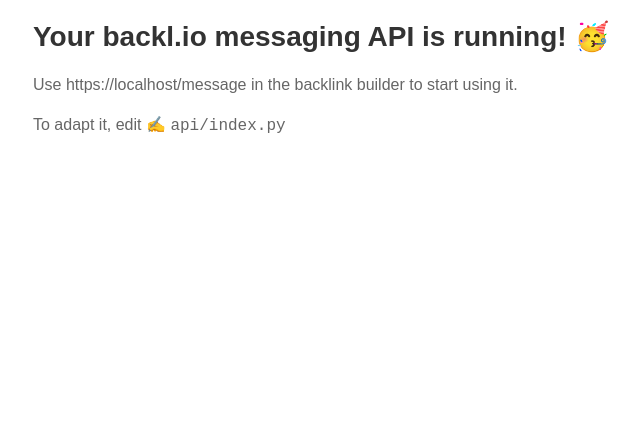
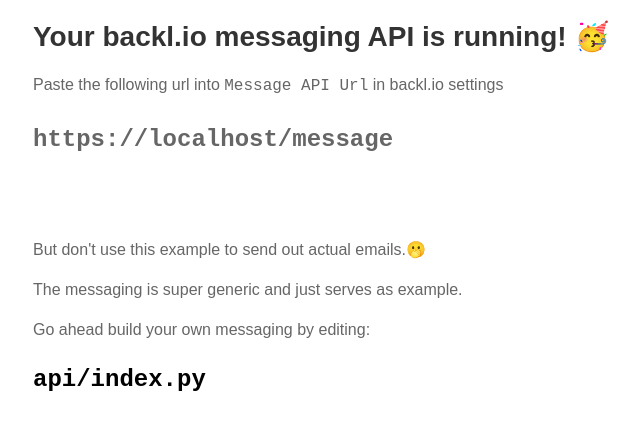
Before and after one commit to philippkeller/backl-messaging-example-python, a plain HTML site: page index.html in a window 1280 px wide. Shown: the whole page, without its empty margins (207-847 px from the left). Drawn offline with Linux system fonts and the light colour scheme.

Commit message:
more explanation/styling to ease onboarding

```diff
--- a/index.html
+++ b/index.html
@@ -23,12 +23,26 @@ p {
     margin-bottom: 10px;
 }
 
+.codify {
+     font-family: 'Courier New', Courier, monospace;
+     font-size:x-large;
+     font-weight: 800;
+}
+
 </style>
 
 <body class="container">
 <h4>Your backl.io messaging API is running! 🥳</h4>
-<p>Use https://<span id="servername"></span>/message in the backlink builder to start using it.</p>
-<p>To adapt it, edit ✍️ <code>api/index.py</code></p>
+<p>Paste the following url into <code>Message API Url</code> in backl.io settings</p>
+<p class="codify">
+https://<span id="servername"></span>/message
+</p>
+<p style="margin-top: 5em">
+  But don't use this example to send out actual emails.🫢 </p>
+  <p>The messaging is super generic and just serves as example.
+</p>
+<p>Go ahead build your own messaging by editing:</p>
+<pre class="codify">api/index.py</code></pre>
 <script>
   document.addEventListener("DOMContentLoaded", function() {
   var servernameDiv = document.getElementById("servername");
```
